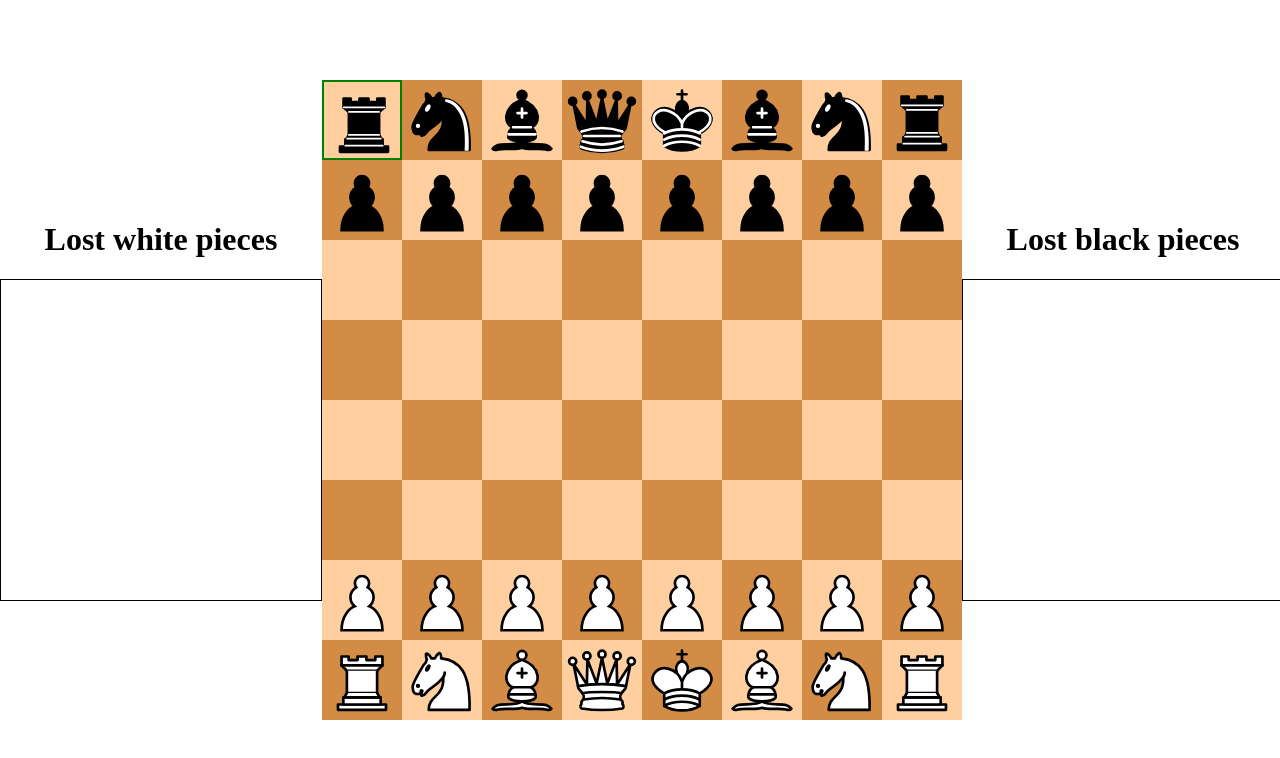
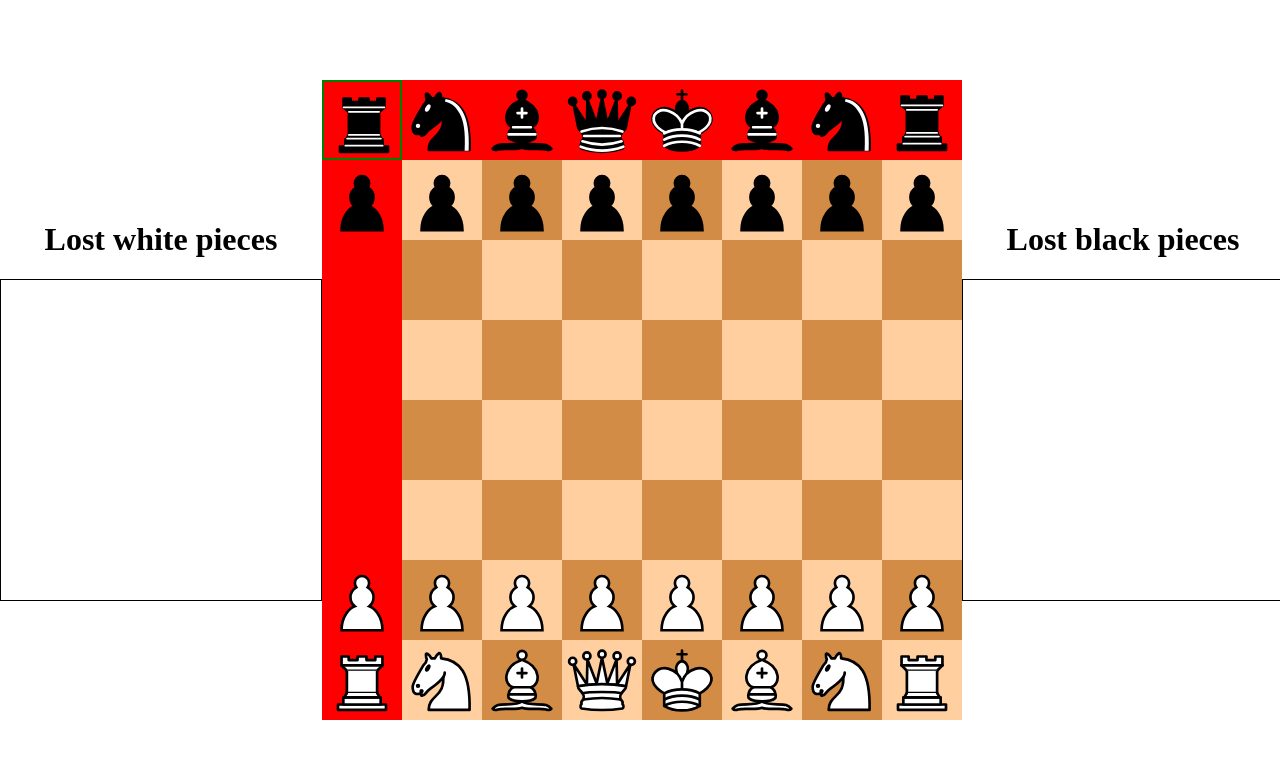
Before and after one commit to Skyrlon/Chess, a plain HTML site: page index.html in a window 1280 px wide. Both pictures are taken after a click on the element 362 px from the left and 120 px from the top of the page. Drawn offline with Linux system fonts and the light colour scheme.

Commit message:
Add function to color possible moves of a piece

```diff
--- a/main.js
+++ b/main.js
@@ -285,10 +285,12 @@ function createBoard() {
 }
 
 function handleSquareClick(e) {
-  const squares = document.getElementsByClassName("squares");
   if (!squareSelected && e.target.nodeName === "IMG") {
     e.target.parentNode.parentNode.classList.add("selected");
-    squareSelected = e.target.parentNode.parentNode;
+    squareSelected = e.target.parentElement.parentElement;
+    colorPossibleMoves(
+      allPieces.find((piece) => piece.element === e.target.parentElement)
+    );
   } else if (squareSelected && e.target.nodeName === "IMG") {
     allPieces
       .find((piece) => piece.element === squareSelected.children[0])
@@ -297,8 +299,6 @@ function handleSquareClick(e) {
     allPieces
       .find((piece) => piece.element === squareSelected.children[0])
       .moveTo(e.target);
-  } else {
-    resetSquareSelected();
   }
 }
 
@@ -355,6 +355,17 @@ function placePieces() {
 function resetSquareSelected() {
   squareSelected.classList.toggle("selected");
   squareSelected = null;
+  for (let i = 0; i < squares.length; i++) {
+    squares[i].classList.remove("possible-move");
+  }
+}
+
+function colorPossibleMoves(piece) {
+  for (let i = 0; i < squares.length; i++) {
+    if (piece.isAuthorizedMove(squares[i])) {
+      squares[i].classList.toggle("possible-move");
+    }
+  }
 }
 
 placePieces();
--- a/style.css
+++ b/style.css
@@ -39,14 +39,18 @@ body {
   border: 2px solid green;
 }
 
-#board .rows:nth-child(odd) .squares:nth-child(odd),
-#board .rows:nth-child(even) .squares:nth-child(even) {
-  background-color: #ffcf9f;
+.rows:nth-child(odd) .squares:nth-child(odd),
+.rows:nth-child(even) .squares:nth-child(even) {
+  background: #ffcf9f;
 }
 
-#board .rows:nth-child(odd) .squares:nth-child(even),
-#board .rows:nth-child(even) .squares:nth-child(odd) {
-  background-color: #d28c45;
+.rows:nth-child(odd) .squares:nth-child(even),
+.rows:nth-child(even) .squares:nth-child(odd) {
+  background: #d28c45;
+}
+
+#board .rows .squares.possible-move {
+  background-color: red;
 }
 
 .pieces,
```
